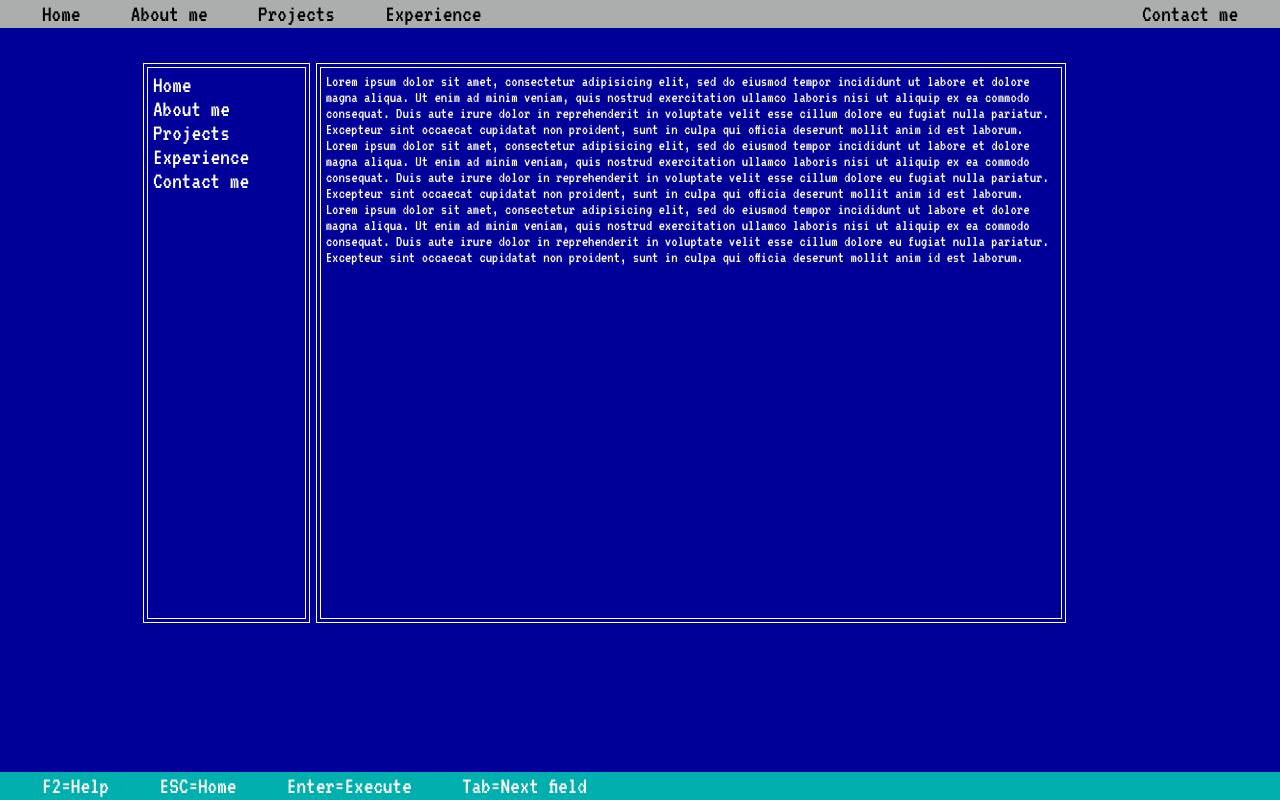
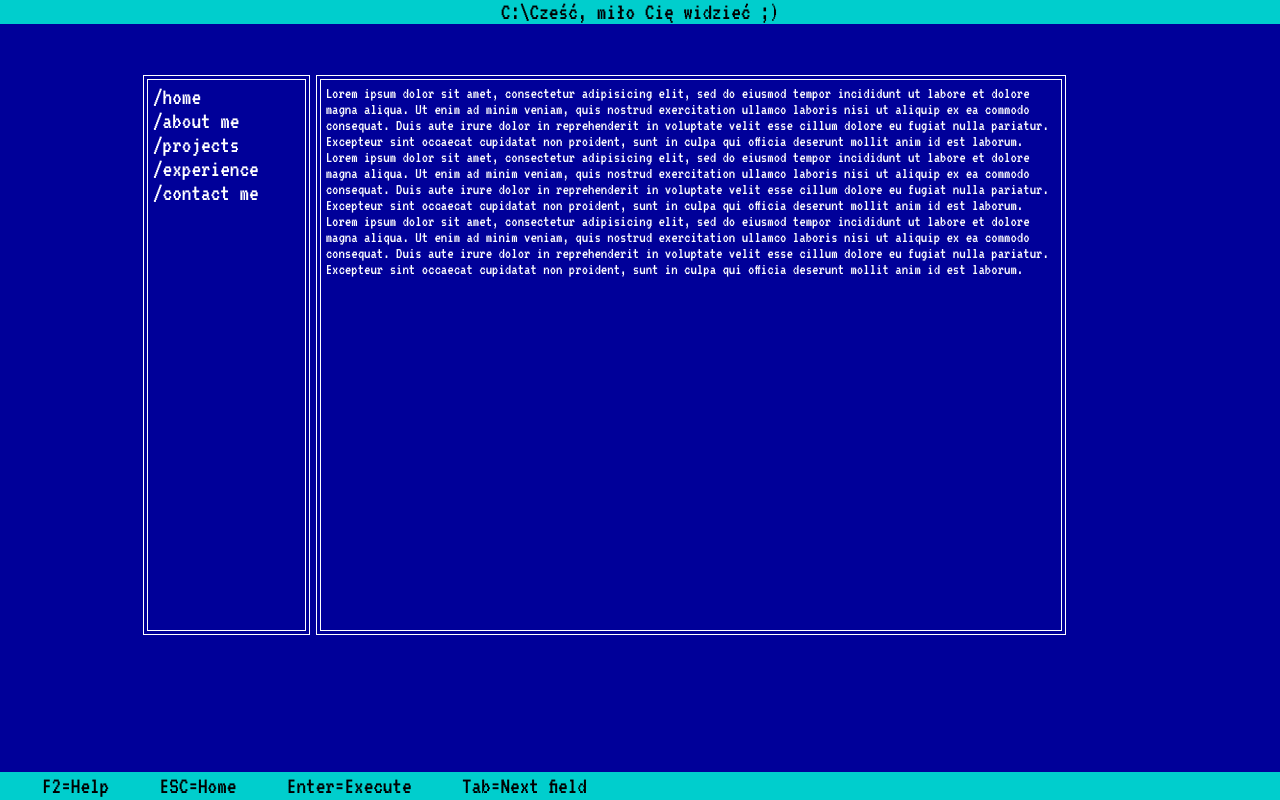
Before and after one commit to wiatr/homepage, a plain HTML site: page index2.html in a window 1280 px wide. Drawn offline with Linux system fonts and the light colour scheme.

Commit message:
second version of UI

```diff
--- a/index2.html
+++ b/index2.html
@@ -9,13 +9,14 @@
 </head>
 <body>
     <nav class= "navigation">
-        <ul class="menu">
+        <!-- <ul class="menu">
             <li><a href="index.html">Home</a></li>
             <li><a href="about.html">About me</a></li>
             <li><a href="#">Projects</a></li>
             <li><a href="#">Experience</a></li>
             <li id="right"><a href="#">Contact me</a></li>
-        </ul>
+        </ul> -->
+        <span>C:\Cześć, miło Cię widzieć ;)</span>
     </nav>
 
 
@@ -24,11 +25,11 @@
         <article class="dosFrame col-2">
             <div class="innerFrame">
                 <ul class="horizontal">
-                    <li><a href="index.html">Home</a></li>
-                    <li><a href="about.html">About me</a></li>
-                    <li><a href="#">Projects</a></li>
-                    <li><a href="#">Experience</a></li>
-                    <li><a href="#">Contact me</a></li>
+                    <button><a href="index.html">/home</a></button>
+                    <button><a href="about.html">/about me</a></button>
+                    <button><a href="#">/projects</a></button>
+                    <button><a href="#">/experience</a></button>
+                    <button><a href="#">/contact me</a></button>
                 </ul>
             </div>
         </article>
--- a/sass/style.scss
+++ b/sass/style.scss
@@ -21,9 +21,11 @@
 
 .navigation {
     color: #000000;
-    background: #ACAEAD;
+    background: #00CECD;
     display: block;
     margin-bottom: 2em;
+    font-size: 1.5em;
+    text-align: center;
 }
 
 .menu {
@@ -54,8 +56,8 @@
 }
 
 .bottom {
-    background: #01AFAE;
-    color: white;
+    background: #00CECD;
+    color: black;
     position: fixed;
     bottom: 0;
     width: 100%;
@@ -101,13 +103,45 @@ padding: 3px;
             &:visited {
                 color: white;
             }
-            &:hover {
-                background-color: white;
-                color:black;
-            }
+            // &:hover {
+            //     background-color: white;
+            //     color:black;
+            // }
         }
     }
 }
+
+
+
+button {
+     border: none;
+     background-color: #000099;
+     width: 100%;
+     text-align: left;
+     font-size: 1.5em;
+
+     a {
+     text-decoration: none;
+
+     &:link {
+         color: white;
+     }
+     &:visited {
+         color: white;
+        }
+        &:hover {
+            background-color: #00CECD;
+            color: black;
+           }
+    }
+     &:hover {
+         background-color:#00CECD;
+          a {
+              color: black;
+          }
+        }
+    }
+
 
 .main {
     border: 2px double black;
```
Also changed, not shown: css/style.css.
